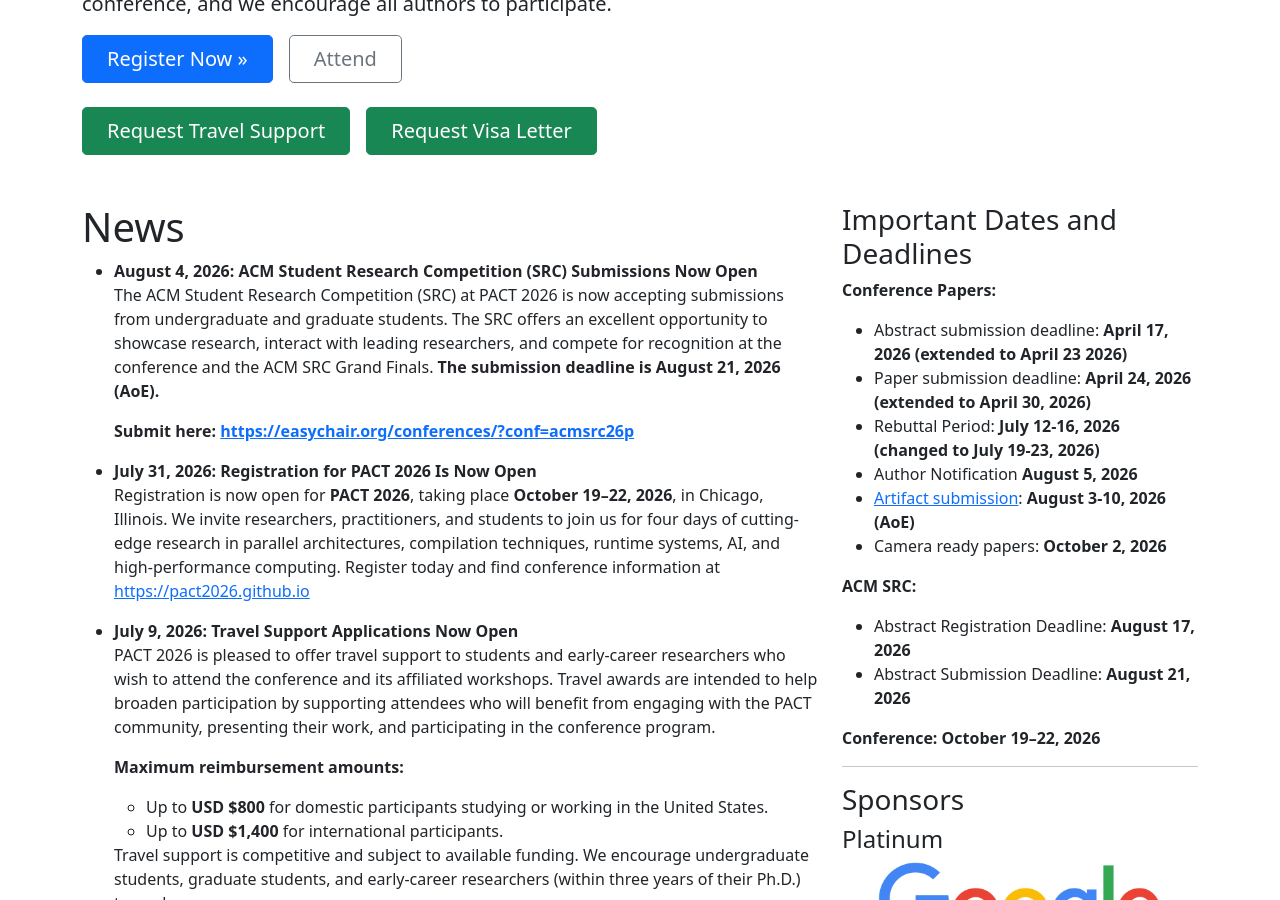
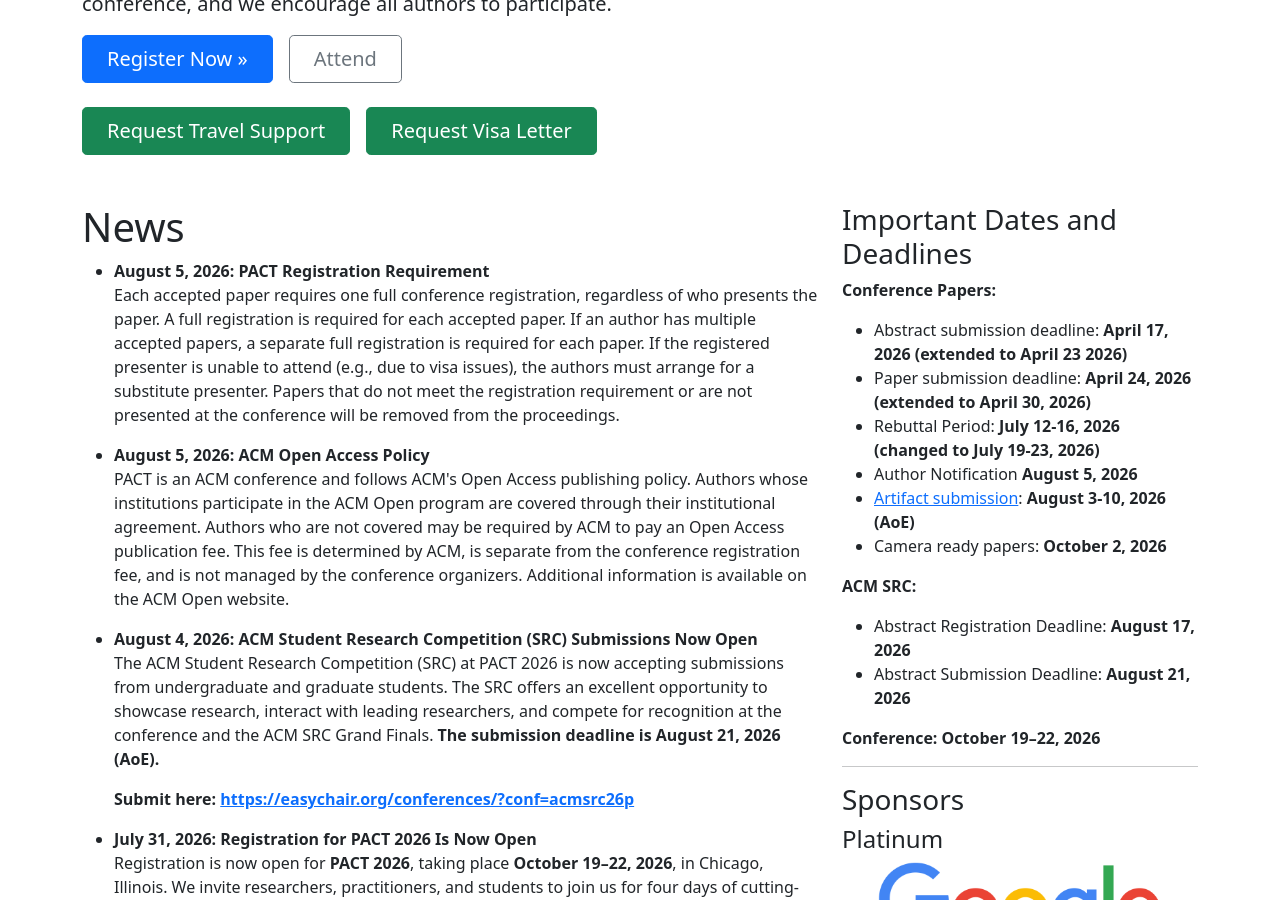
Before and after one commit to pact2026/pact2026.github.io, a Jekyll site: the page built from index.html, in a window 1280 px wide and 900 px high, scrolled down 674 px. Built offline with Jekyll 4.4.1, drawn with Linux system fonts in a browser that asks for light colours.

Commit message:
web: add news

```diff
--- a/_includes/index_news.html
+++ b/_includes/index_news.html
@@ -1,5 +1,27 @@
 <h1>News</h1>
 <ul>
+    <li>
+        <b>August 5, 2026: PACT Registration Requirement</b>
+        <p>
+            Each accepted paper requires one full conference registration, regardless of who presents
+            the paper. A full registration is required for each accepted paper. If an author has
+            multiple accepted papers, a separate full registration is required for each paper. If the
+            registered presenter is unable to attend (e.g., due to visa issues), the authors must
+            arrange for a substitute presenter. Papers that do not meet the registration requirement
+            or are not presented at the conference will be removed from the proceedings.
+        </p>
+    </li>
+    <li>
+        <b>August 5, 2026: ACM Open Access Policy</b>
+        <p>
+            PACT is an ACM conference and follows ACM's Open Access publishing policy. Authors whose
+            institutions participate in the ACM Open program are covered through their institutional
+            agreement. Authors who are not covered may be required by ACM to pay an Open Access
+            publication fee. This fee is determined by ACM, is separate from the conference
+            registration fee, and is not managed by the conference organizers. Additional information
+            is available on the ACM Open website.
+        </p>
+    </li>
     <li>
         <b>August 4, 2026: ACM Student Research Competition (SRC) Submissions Now Open</b>
         <p>
```
